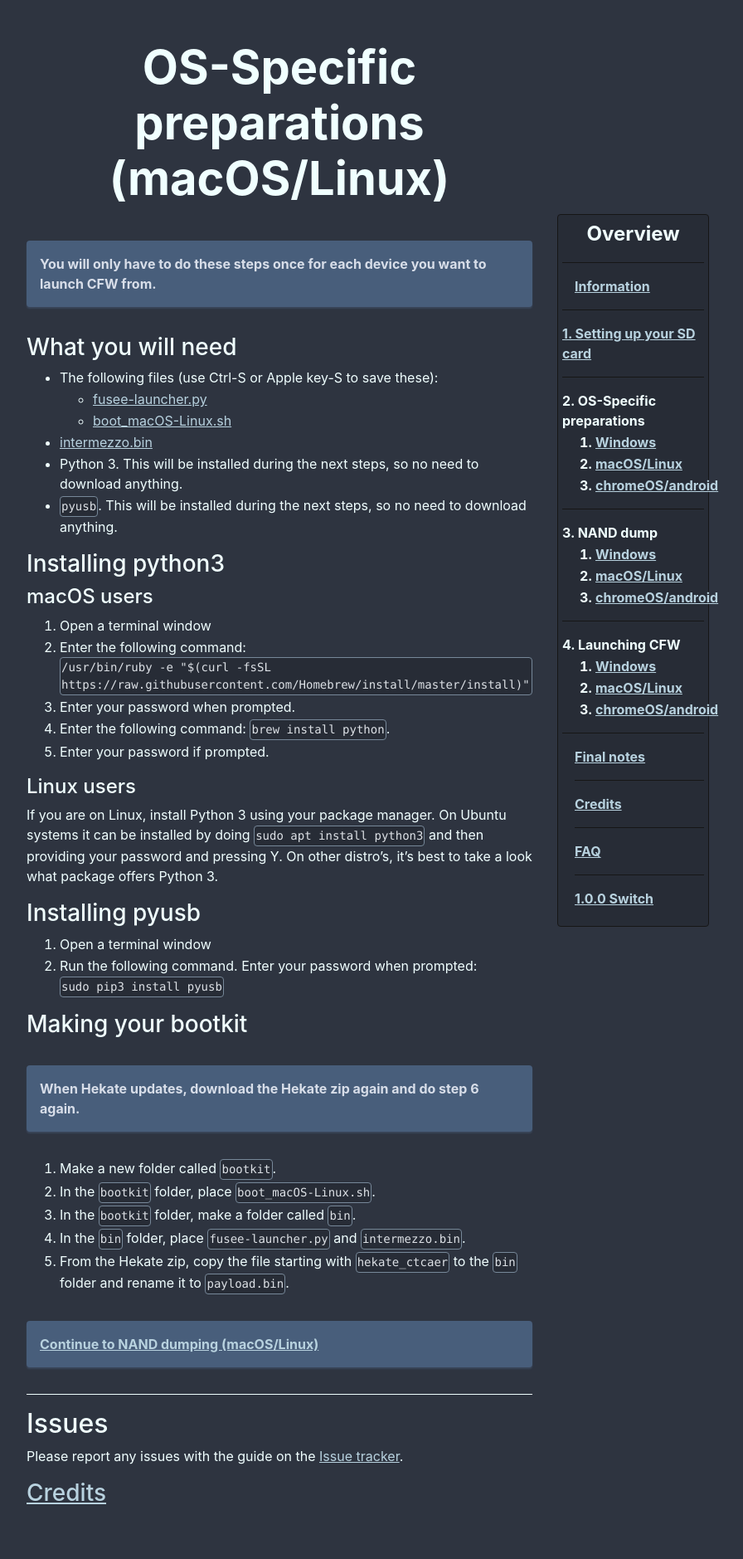
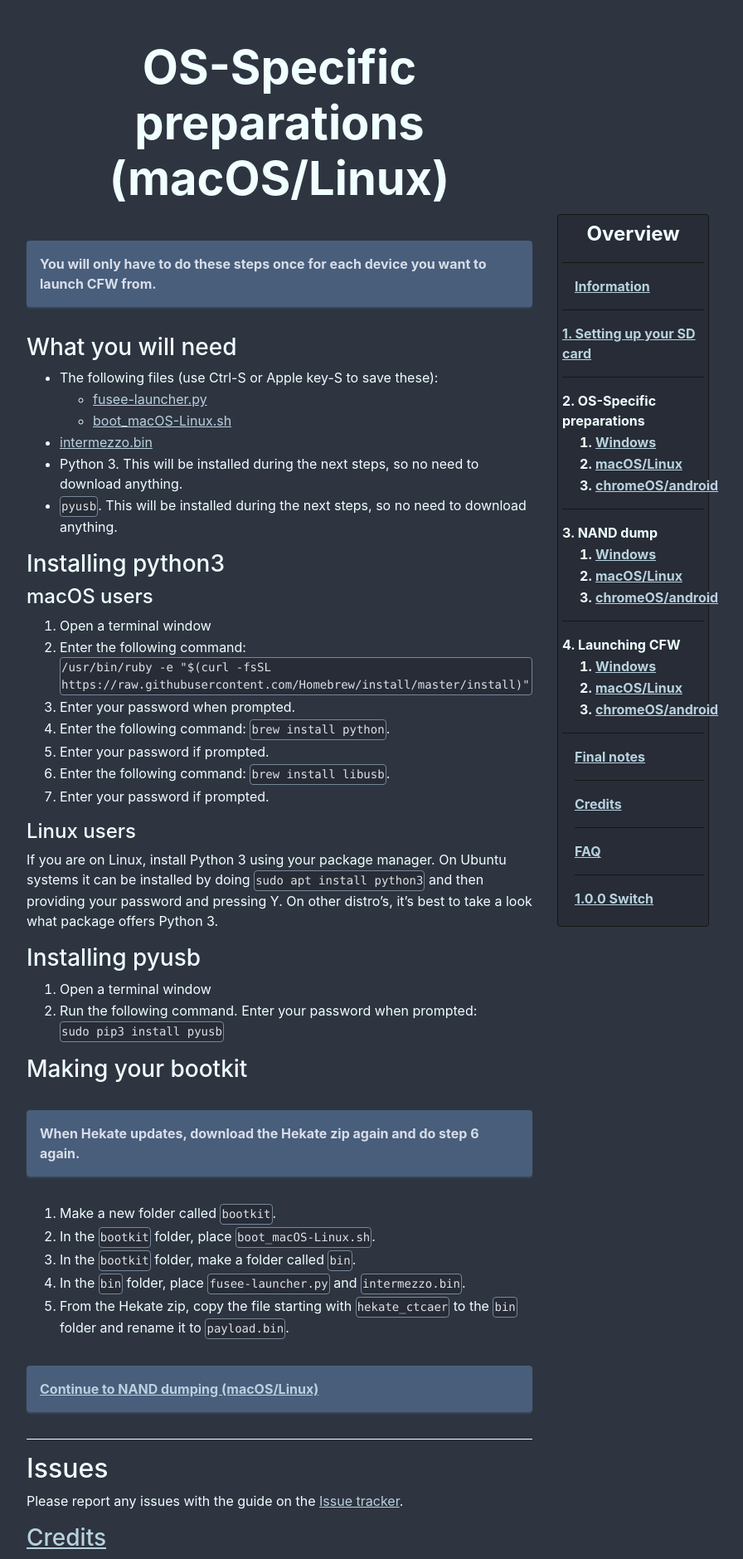
Before and after one commit to noirscape/SwitchGuideOLD, a Jekyll site: the page built from os-specific-preparations/linux.md, in a window 1280 px wide. Shown: the whole page at 83% size, without its empty margins (303-1199 px from the left). Built offline with Jekyll 4.4.1, drawn with Linux system fonts in a browser that asks for light colours; before the commit the page ends 1825 px from its top, so only the background shows below that.

Commit message:
Add libusb to macOS
SInce macOS is kinda stupid and silly it needs this to be installed separately because otherwise pyusb will complain about not having a backend.

```diff
--- a/os-specific-preparations/linux.md
+++ b/os-specific-preparations/linux.md
@@ -24,6 +24,8 @@
 3. Enter your password when prompted.
 4. Enter the following command: `brew install python`.
 5. Enter your password if prompted.
+6. Enter the following command: `brew install libusb`.
+7. Enter your password if prompted.
 
 #### Linux users
 
```
